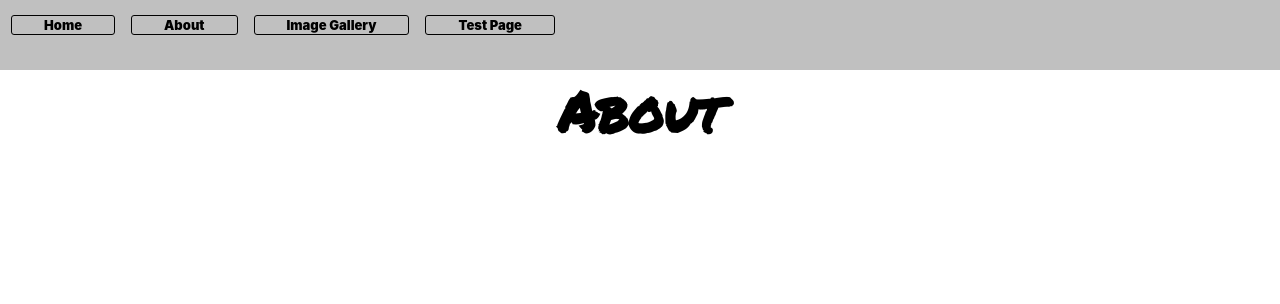
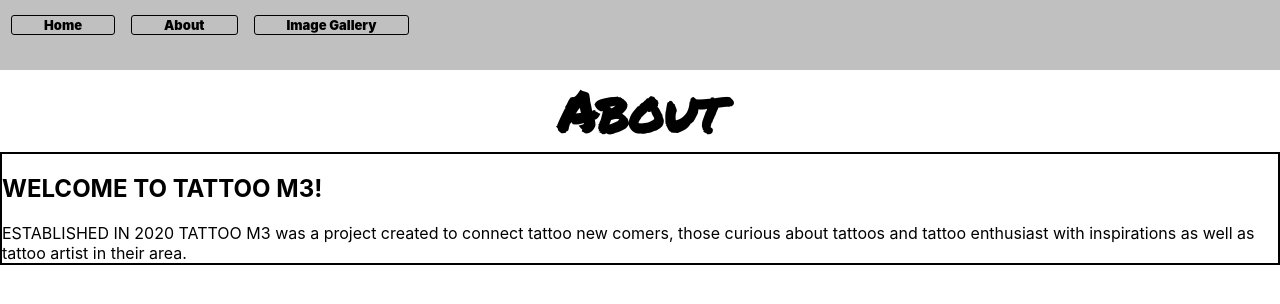
Before and after one commit to MarcAnthony-SVG/TattooM3, a Next.js app: page /about in a window 1280 px wide. Shown: the top 304 px of the page. Built offline with nearby package versions, Linux system fonts and the light colour scheme.

Commit message:
Afternoon Update

```diff
--- a/components/NavBar.js
+++ b/components/NavBar.js
@@ -1,5 +1,5 @@
-import React from "react";
-import Link from "next/link";
+import React from 'react';
+import Link from 'next/link';
 
 const Nav = () => (
   <nav>
@@ -17,11 +17,6 @@
       <li>
         <Link href="/ImageGallery">
           <a className="navBar-button">Image Gallery</a>
-        </Link>
-      </li>
-      <li>
-        <Link href="/testpage">
-          <a className="navBar-button">Test Page</a>
         </Link>
       </li>
     </ul>
--- a/pages/about.js
+++ b/pages/about.js
@@ -5,6 +5,14 @@
   return (
     <Layout>
       <h1>About</h1>
+      <div className="about-container">
+      <h2>WELCOME TO TATTOO M3!</h2>
+      <div>
+        ESTABLISHED IN 2020 TATTOO M3 was a project created to connect tattoo
+        new comers, those curious about tattoos and tattoo enthusiast with
+        inspirations as well as tattoo artist in their area.
+      </div>
+      </div>
     </Layout>
   );
 };
--- a/styles/globals.css
+++ b/styles/globals.css
@@ -27,6 +27,10 @@
   background-color: grey; /* Green */
   color: white;
 }
+.about-container{
+  border: 2px solid black;
+  : 30px;
+}
 #ImageGallery {
   /* height: 400px; */
   /* width: 800px; */
```
Also changed, not shown: pages/testpage.js (deleted, +0 -10 lines). Lines whose indentation alone changed are shown as unchanged.
